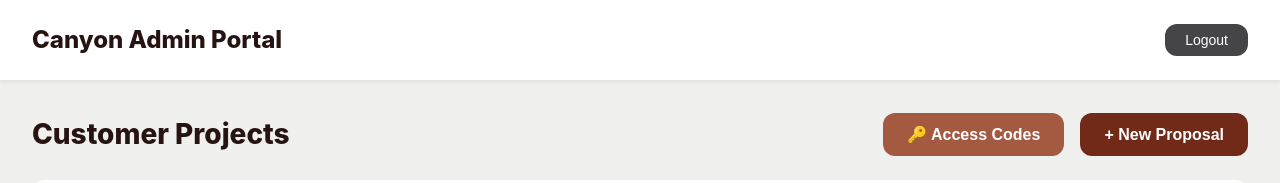
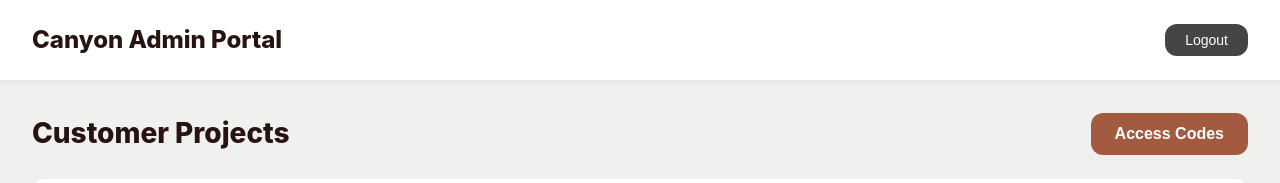
Before and after one commit to canyoncoor-sudo/canyon-customer-portal, a Next.js app: page /admin/dashboard in a window 1280 px wide. Shown: the top 183 px of the page. Built offline with nearby package versions, Linux system fonts and the light colour scheme; no server answers; sample sign-in values are in the browser's storage.

Commit message:
Remove New Proposal button, remove key emoji from Access Codes, add City/State/ZIP to proposals form

```diff
--- a/app/admin/dashboard/page.tsx
+++ b/app/admin/dashboard/page.tsx
@@ -94,13 +94,7 @@ export default function AdminDashboard() {
               className="btn-primary"
               style={{ background: '#A45941' }}
             >
-              🔑 Access Codes
-            </button>
-            <button
-              onClick={() => router.push('/admin/proposals/new')}
-              className="btn-primary"
-            >
-              + New Proposal
+              Access Codes
             </button>
           </div>
         </div>
--- a/app/admin/proposals/new/page.tsx
+++ b/app/admin/proposals/new/page.tsx
@@ -9,6 +9,9 @@ export default function NewProposal() {
   const [formData, setFormData] = useState({
     customer_name: '',
     project_address: '',
+    city: '',
+    state: '',
+    zip_code: '',
     email: '',
     phone: '',
     project_description: '',
```
